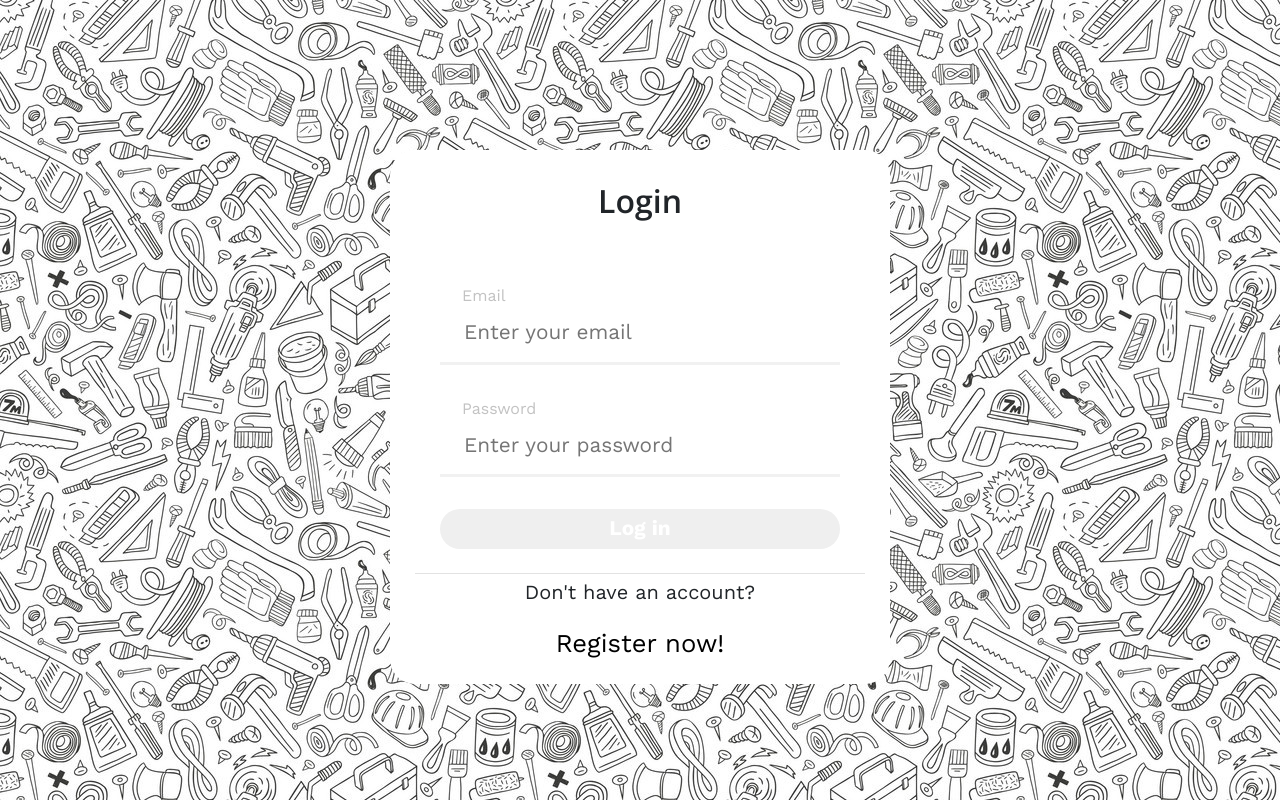
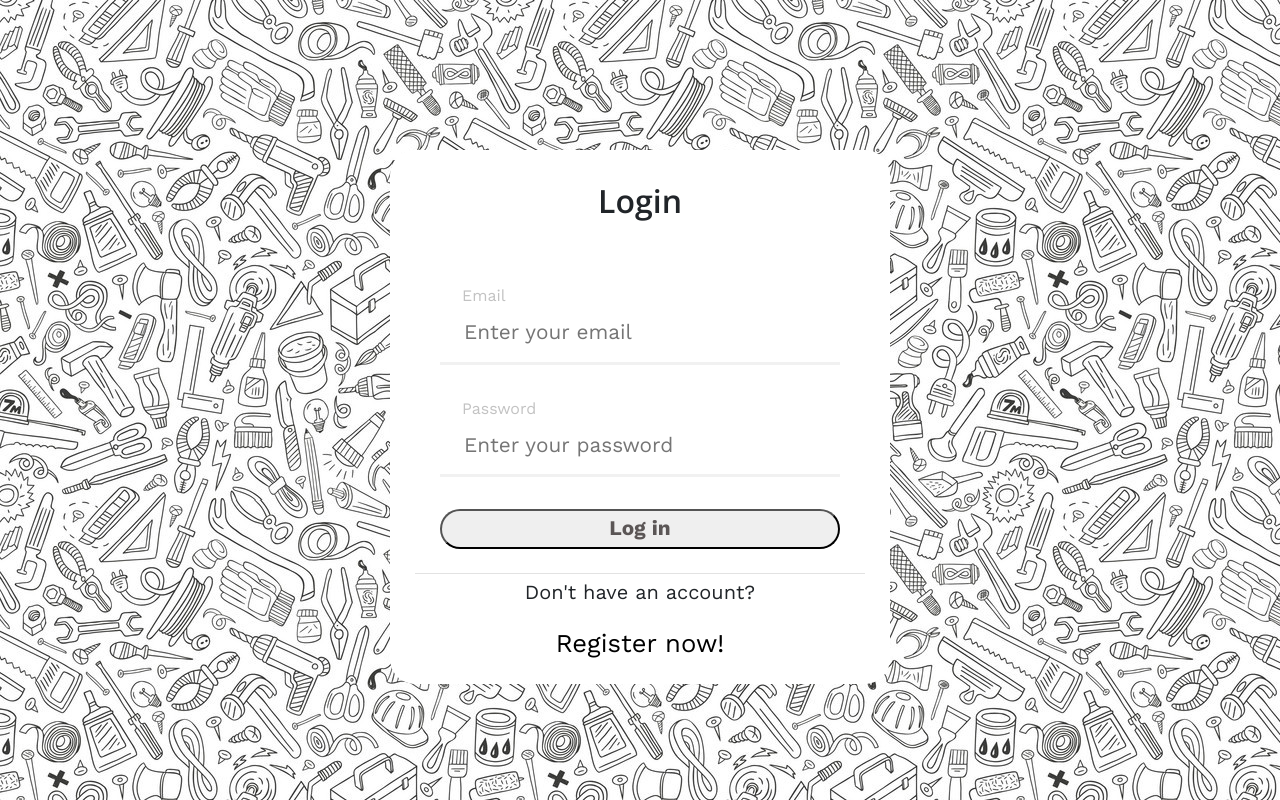
Before and after one commit to matiaslcoulougian/fixit-app, a React (Create React App) app: page /login in a window 1280 px wide. Shown: the top 800 px of the page. Built offline with nearby package versions, Linux system fonts and the light colour scheme.

Commit message:
changes in login and register

```diff
--- a/src/components/LoginForm.jsx
+++ b/src/components/LoginForm.jsx
@@ -1,5 +1,5 @@
 import React, {useState, useRef} from 'react';
-import {Link} from "react-router-dom";
+import {Link, useNavigate} from "react-router-dom";
 import "./styles/LoginForm.css";
 import {useMutation} from "@apollo/client";
 import {LOGIN} from "../queries/mutations";
@@ -9,38 +9,38 @@ export const LoginForm = () =>{
     const [password, setPassword] = useState('')
     const [errorMessage, setErrorMessage] = useState('')
     const [token, setToken] = useState('')
+    const navigate = useNavigate()
 
     const emailRef = useRef()
     const passwordRef = useRef()
 
-    function handleSubmit(){
+    async function handleSubmit(){
         //setEmail(useRef().current.value)
         //setPassword(useRef().current.value)
 
         if(emailRef === '' || passwordRef === '') {
-            return;
+            return
+            //todo: show error to complete fields
         }
 
-        const response = login({
+        const response = await login({
             variables:{
                 credential: emailRef.current.value,
                 password: passwordRef.current.value
             }
-        })
-        console.log(response)
+        });
+        const token = response.data.login.accessToken
+        console.log(token)
+        window.localStorage.setItem('token', token)
+        navigate('/home')
 
     }
     const [login] = useMutation(
         LOGIN,
         {
             onCompleted: async (res) => {
-                console.log(res)
                 setErrorMessage('');
-                const token = res['login']['accessToken'];
-                setToken(token);
-                console.log("the token is: ", token)
-                //Guardar el token
-                console.log("LOGGED IN!")
+                navigate('/home');
             },
             onError: (e) => {
                 setErrorMessage(e.message);
@@ -57,7 +57,6 @@ export const LoginForm = () =>{
     const FormHeader = (props) => (
         <h2 id="headerTitle">{props.title}</h2>
     );
-
 
     const Form = (props) => (
         <div>
@@ -84,17 +83,12 @@ export const LoginForm = () =>{
         </div>
     );
 
-
-
     const RegisterOption = props => (
         <div id="register-form">
             <p>Don't have an account?</p>
             <Link to="/register" className="nav-link"><p>Register now!</p></Link>
         </div>
     );
-
-
-
 
         return(
         <div id="bigger-div">
--- a/src/components/RegisterForm.jsx
+++ b/src/components/RegisterForm.jsx
@@ -1,11 +1,10 @@
 import React, {useEffect, useRef, useState} from "react";
 import {useMutation} from "@apollo/client";
 import {REGISTER} from "../queries/mutations";
-import {Link} from "react-router-dom";
+import {Link, useNavigate} from "react-router-dom";
 import Modal from "./RegisterModal";
 import "./styles/RegisterForm.css";
 import LoaderSpinner from "./LoaderSpinner";
-import {Checkbox, FormControlLabel} from "@mui/material";
 
 
 export const RegisterForm = () =>{
@@ -23,15 +22,8 @@ export const RegisterForm = () =>{
     const [modalVisible, setModalVisible] = useState(false);
     const [loaderVisible, setLoaderVisible] = useState(false);
     const [worker, setWorker] = useState(false);
-    // const lastNameRef = useRef();
-    // const emailRef = useRef();
-    // const confirmEmailRef = useRef();
-    // const passwordRef = useRef();
-    // const confirmPasswordRef = useRef();
-    // const phoneRef= useRef();
-    // const dobRef = useRef();
-    // const addressRef = useRef();
     const focusDiv = useRef();
+    const navigate = useNavigate();
 
     useEffect(() => {
         focusDiv.current.focus();
@@ -43,7 +35,7 @@ export const RegisterForm = () =>{
             onCompleted: async (res) => {
                 setErrorMessage('');
                 setLoaderVisible(false)
-                setModalVisible(true);
+                navigate('/login');
             },
             onError: (e) => {
                 setErrorMessage(e.message);
--- a/src/components/styles/LoginForm.css
+++ b/src/components/styles/LoginForm.css
@@ -91,9 +91,8 @@ html{
     width: 80%;
     height: 40px;
     font-size: 1.3rem;
-    color: white;
+    color: #5b5656;
     font-weight: 700;
-    border: 0px;
     cursor: pointer;
     transition: opacity 0.25s ease-out;
 }
--- a/src/index.js
+++ b/src/index.js
@@ -7,16 +7,11 @@ import 'bootstrap/dist/css/bootstrap.min.css';
 import 'bootstrap/dist/js/bootstrap.bundle.min';
 import "bootstrap-icons/font/bootstrap-icons.css";
 
-
-
 export const client = new ApolloClient({
-    uri: 'https://fierce-inlet-15882.herokuapp.com/graphql',
-    // uri: 'http://localhost:4000/',
+    // uri: 'https://fierce-inlet-15882.herokuapp.com/graphql',
+    uri: 'http://localhost:4000/',
     cache: new InMemoryCache()
 });
-
-
-
 
 render((
 <BrowserRouter>
```
